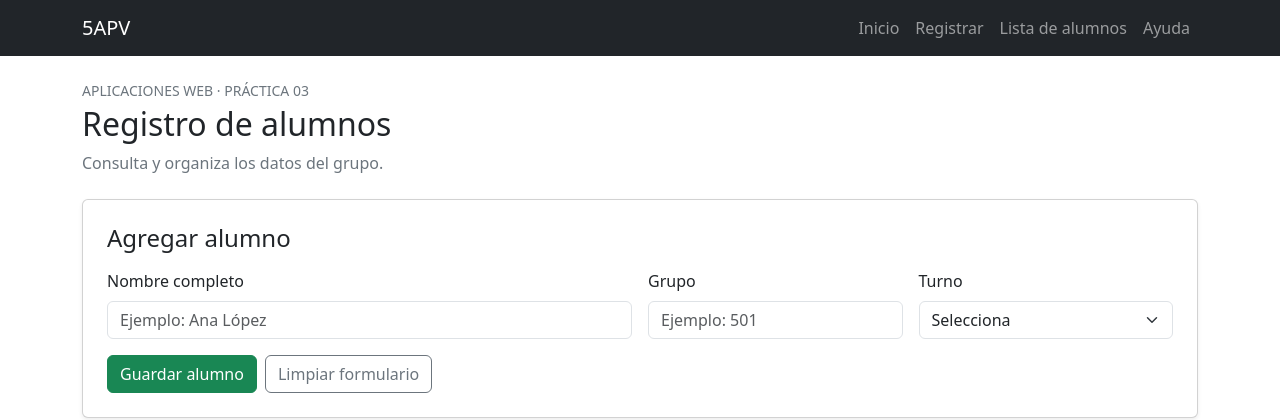
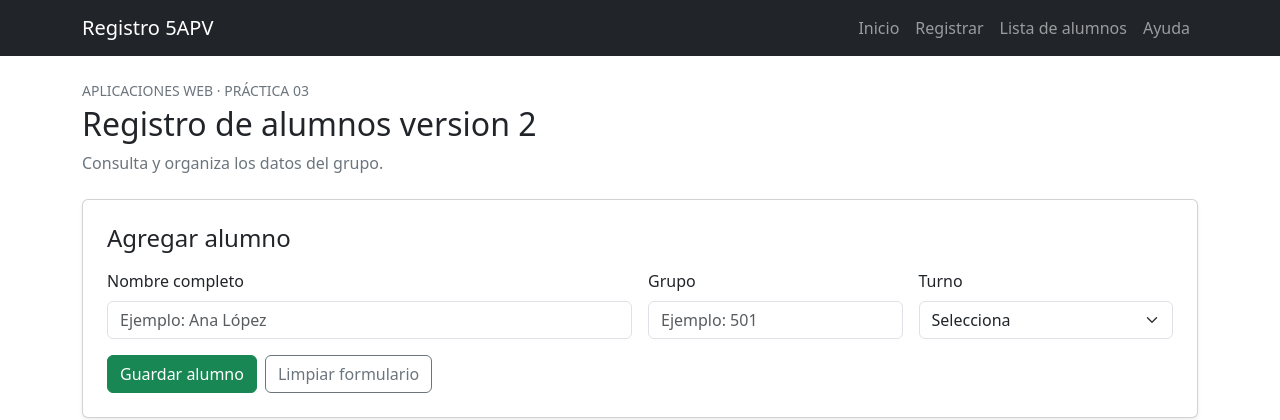
Before and after one commit to coltzucjaimerolandocbtis272-lap/CRUD_Alumnos_Practica04, a Flask app: page / in a window 1280 px wide. Shown: the top 420 px of the page. Run offline with Flask 3, Linux system fonts and the light colour scheme; data that the repository does not hold is empty; some libraries are stand-ins or nearby versions.

Commit message:
preparado para subir a render version2

```diff
--- a/templates/base.html
+++ b/templates/base.html
@@ -3,9 +3,10 @@
 <head>
 <meta charset="utf-8">
 <meta name="viewport" content="width=device-width, initial-scale=1">
-  <title>Registro de alumnos</title>
+<title>Registro de alumnos version 2</title>
 <link rel="stylesheet"
-        href="{{ url_for('static', filename='bootstrap/css/bootstrap.min.css') }}">
+href="{{ url_for('static',
+filename='bootstrap/css/bootstrap.min.css') }}">
 <link rel="stylesheet"
 href="{{ url_for('static', filename='estilos.css') }}">
 </head>
@@ -14,13 +15,11 @@
 aria-label="Menú principal">
 <div class="container">
 <a class="navbar-brand" href="{{ url_for('inicio') }}">
-        5APV
+Registro 5APV
 </a>
 <button class="navbar-toggler" type="button"
-              data-bs-toggle="collapse"
-              data-bs-target="#menuPrincipal"
-              aria-controls="menuPrincipal"
-              aria-expanded="false"
+data-bs-toggle="collapse" data-bs-target="#menuPrincipal"
+aria-controls="menuPrincipal" aria-expanded="false"
 aria-label="Abrir o cerrar menú">
 <span class="navbar-toggler-icon"></span>
 </button>
@@ -33,20 +32,14 @@
 </li>
 <li class="nav-item">
 <a class="nav-link"
-               href="{{ url_for('inicio') }}#registro">
-              Registrar
-            </a>
+href="{{ url_for('inicio') }}#registro">Registrar</a>
 </li>
 <li class="nav-item">
 <a class="nav-link"
-               href="{{ url_for('inicio') }}#lista">
-              Lista de alumnos
-            </a>
+href="{{ url_for('inicio') }}#lista">Lista de alumnos</a>
 </li>
 <li class="nav-item">
-            <a class="nav-link" href="{{ url_for('ayuda') }}">
-              Ayuda
-            </a>
+<a class="nav-link" href="{{ url_for('ayuda') }}">Ayuda</a>
 </li>
 </ul>
 </div>
@@ -57,10 +50,8 @@
 <p class="text-uppercase text-secondary small mb-1">
 Aplicaciones Web · Práctica 03
 </p>
-      <h1 class="h2">Registro de alumnos</h1>
-      <p class="text-secondary">
-        Consulta y organiza los datos del grupo.
-      </p>
+<h1 class="h2">Registro de alumnos version 2</h1>
+<p class="text-secondary">Consulta y organiza los datos del grupo.</p>
 </header>
 {% block contenido %}{% endblock %}
 </main>
```
Lines whose indentation alone changed are shown as unchanged.
